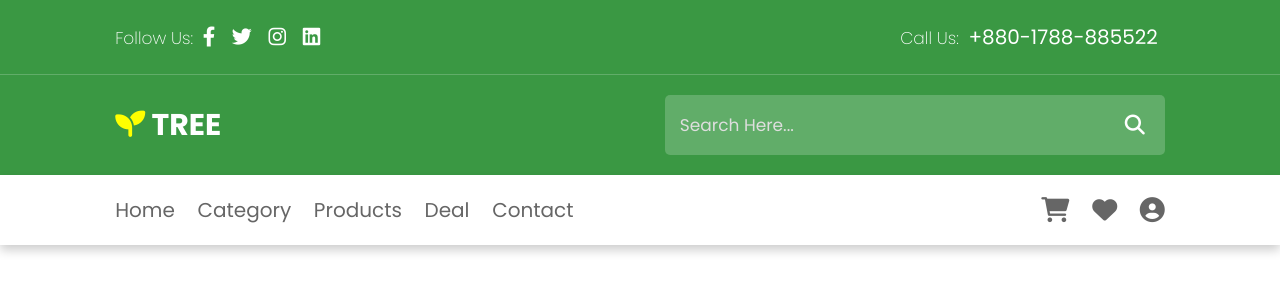
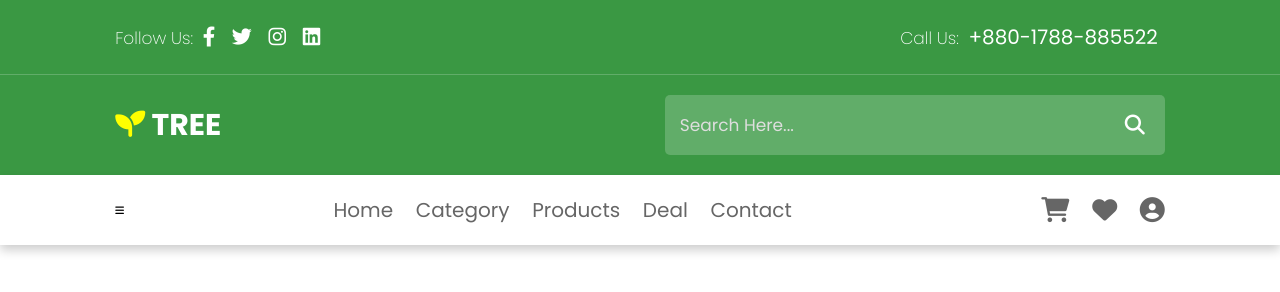
Before and after one commit to sayedcse/Plant-Tree, a plain HTML site: page index.html in a window 1280 px wide. Drawn offline with Linux system fonts and the light colour scheme.

Commit message:
menu bar added

```diff
--- a/index.html
+++ b/index.html
@@ -51,6 +51,7 @@
             </div>
 
             <div class="header-3">
+                <div id="menu-bar" class="fas fa-bars"></div>
                 <nav class="navbar">
                     <a href="#home">home</a>
                     <a href="#category">category</a>
```
